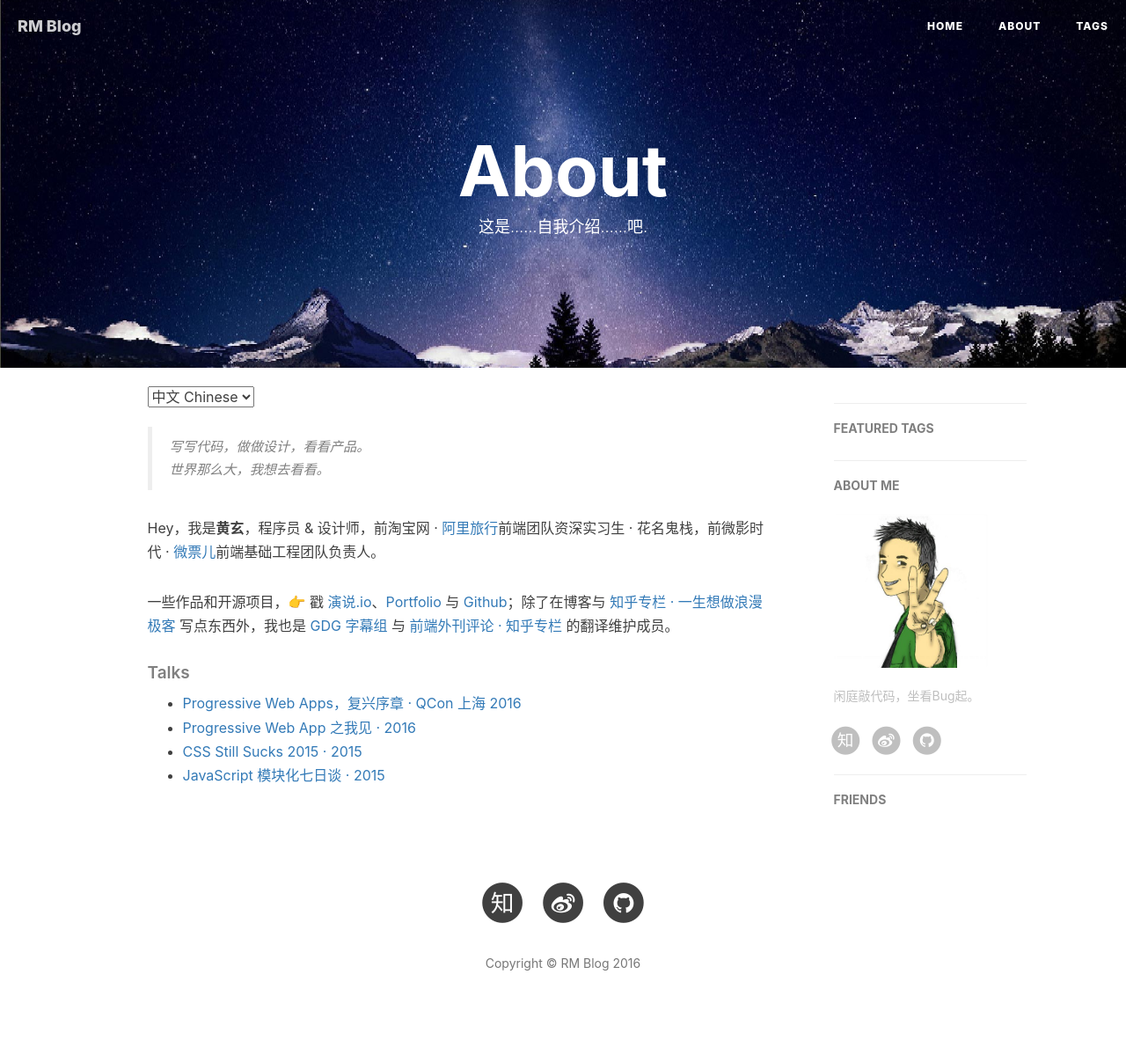
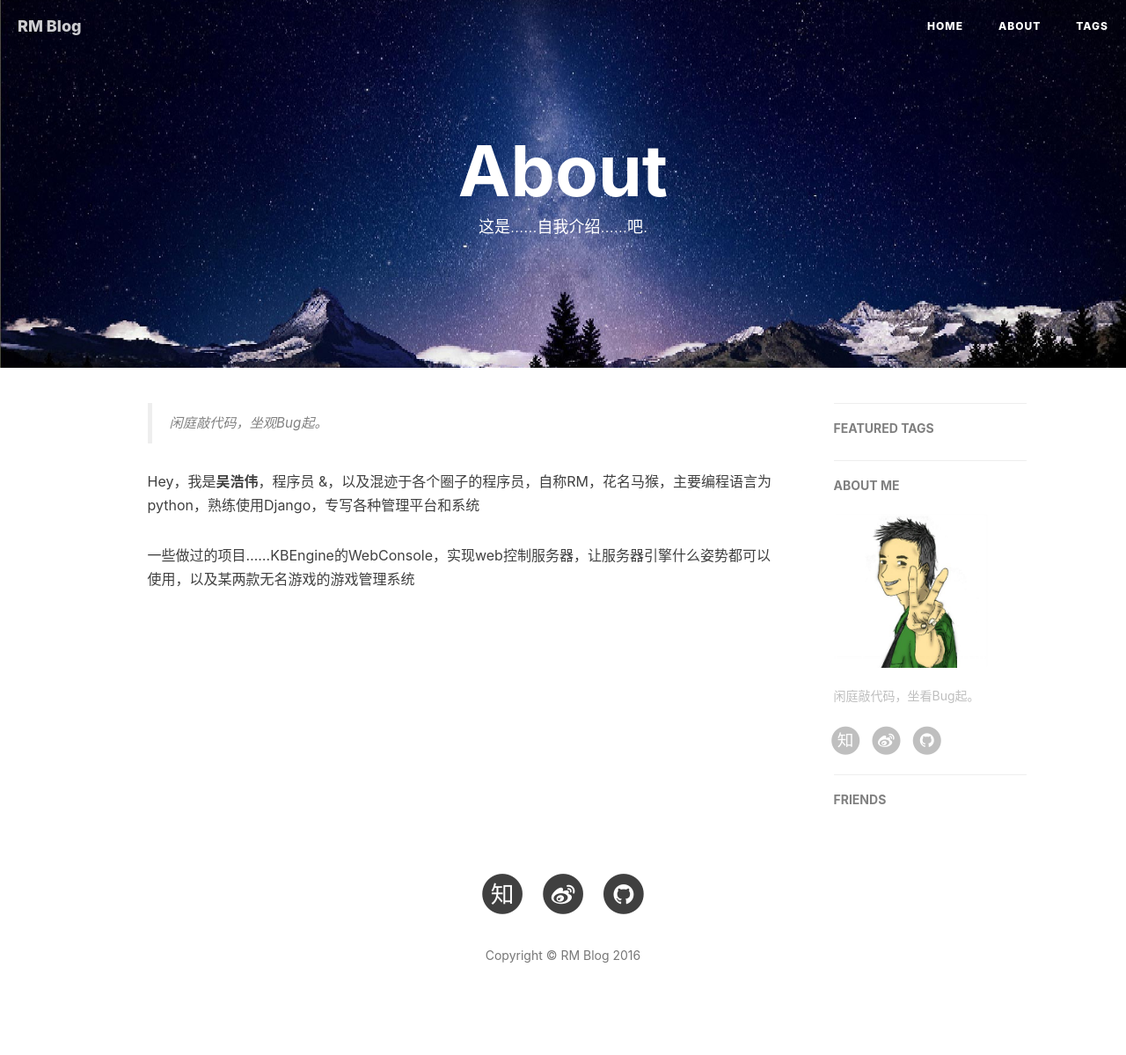
Before and after one commit to RMDevilMay/rm.github.com, a Jekyll site: the page built from about.html, in a window 1280 px wide. Shown: the whole page at 88% size. Built offline with Jekyll 4.4.1, drawn with Linux system fonts in a browser that asks for light colours; nearby versions of some CDN libraries; comment, search, counter and statistics services are not loaded.

Commit message:
修改自我介绍

```diff
--- a/about.html
+++ b/about.html
@@ -6,51 +6,17 @@ header-img: "img/about-bg.jpg"
 ---
 
 <!-- Language Selector -->
-<select class="sel-lang" onchange= "onLanChange(this.options[this.options.selectedIndex].value)">
-    <option value="0" selected> 中文 Chinese </option>
-    <option value="1"> 英文 English </option>
-</select>
 
 <!-- Chinese Version -->
 <div class="zh post-container">
 
     <!--copied from markdown -->
-    <blockquote><p>写写代码，做做设计，看看产品。<br>
-    世界那么大，我想去看看。</p></blockquote>
+    <blockquote><p>闲庭敲代码，坐观Bug起。<br></p></blockquote>
 
-    <p>Hey，我是<strong>黄玄</strong>，程序员 &amp; 设计师，前淘宝网 · <a href="http://alitrip.com">阿里旅行</a>前端团队资深实习生 · 花名鬼栈，前微影时代 · <a href="http://www.wepiao.com/?r=movie">微票儿</a>前端基础工程团队负责人。</p>
+    <p>Hey，我是<strong>吴浩伟</strong>，程序员 &amp;，以及混迹于各个圈子的程序员，自称RM，花名马猴，主要编程语言为python，熟练使用Django，专写各种管理平台和系统</p>
 
-    <p>一些作品和开源项目，👉 戳 <a href="https://zhuanlan.zhihu.com/p/21280918">演说.io</a>、<a href="/portfolio">Portfolio</a> 与 <a href="http://github.com/huxpro">Github</a>；除了在博客与 <a href="http://zhuanlan.zhihu.com/huxblog">知乎专栏 · 一生想做浪漫极客</a> 写点东西外，我也是 <a href="http://www.gfansub.com/">GDG 字幕组</a> 与 <a href="http://zhuanlan.zhihu.com/FrontendMagazine">前端外刊评论 · 知乎专栏</a> 的翻译维护成员。</p>
+    <p>一些做过的项目……KBEngine的WebConsole，实现web控制服务器，让服务器引擎什么姿势都可以使用，以及某两款无名游戏的游戏管理系统</p>
 
-    <h5>Talks</h5>
-
-    <ul>
-    <li><a href="//huangxuan.me/2016/10/20/pwa-in-my-pov/">Progressive Web Apps，复兴序章 · QCon 上海 2016</a></li>
-    <li><a href="//huangxuan.me/2016/06/05/pwa-in-my-pov/">Progressive Web App 之我见 · 2016</a></li>
-    <li><a href="//huangxuan.me/2015/12/28/css-sucks-2015/">CSS Still Sucks 2015 · 2015</a></li>
-    <li><a href="//huangxuan.me/2015/07/09/js-module-7day/">JavaScript 模块化七日谈 · 2015</a></li>
-    </ul>
-</div>
-
-<!-- English Version -->
-<div class="en post-container">
-    <blockquote><p>Yet another Frontend Engineer. <br>
-    Yet another Lifelong Designer.</p></blockquote>
-
-    <p>Hi, I am <strong>Huang Xuan(黄玄)</strong>，you can call me <strong>Hux</strong>. I'm an engineer &amp; a designer who loves to build software such as <a href="http://yanshuo.io">Yanshuo.io</a> and more (<a href="/portfolio">Portfolio 👉</a> and <a href="http://github.com/huxpro">Github 👉</a>). I studied Digital Media Art and graduated from <a href="https://en.wikipedia.org/wiki/Communication_University_of_China">Communication University of China</a> in 2016.</p>
-
-    <p>As an engineer, I worked at Wepiao (<a href="https://www.crunchbase.com/organization/wepiao#/entity">see CrunchBase</a>) as the dev lead of Front-End Infrastructure Team, and used to intern at <a href="https://www.alitrip.com/">Alibaba Trip</a> for one year. As a designer, I was offered to be the UI/UX Designer Intern of Alibaba, Microsoft etc.</p>
-
-    <p>Moreover, I'm also a translator at <a href="http://www.gfansub.com/">GDG China Subtitle Team</a>, maintainer at <a href="http://zhuanlan.zhihu.com/FrontendMagazine">Frontend Magazine</a> and the owner of <a href="http://zhuanlan.zhihu.com/huxblog">Lifelong Romantic Geek</a>.</p>
-
-    <h5>Talks</h5>
-
-    <ul>
-    <li><a href="//huangxuan.me/2016/10/20/pwa-in-my-pov/">Progressive Web Apps, make web great again · QCon Shanghai 2016</a></li>
-    <li><a href="//huangxuan.me/2016/06/05/pwa-in-my-pov/">Progressive Web App in my pov · 2016</a></li>
-    <li><a href="//huangxuan.me/2015/12/28/css-sucks-2015/">CSS Still Sucks 2015 · 2015</a></li>
-    <li><a href="//huangxuan.me/2015/07/09/js-module-7day/">JavaScript Modularization Journey · 2015</a></li>
-    </ul>
 </div>
 
 <!-- Handle Language Change -->
```
